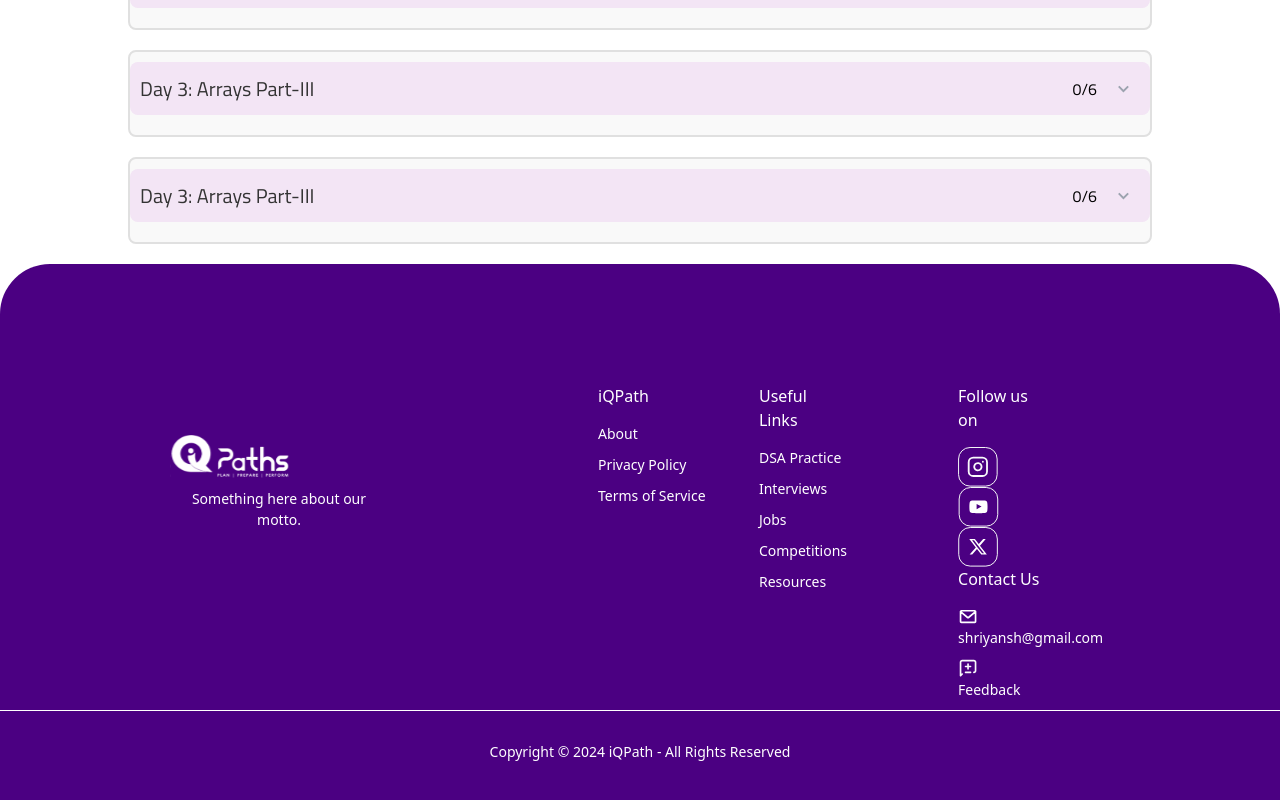
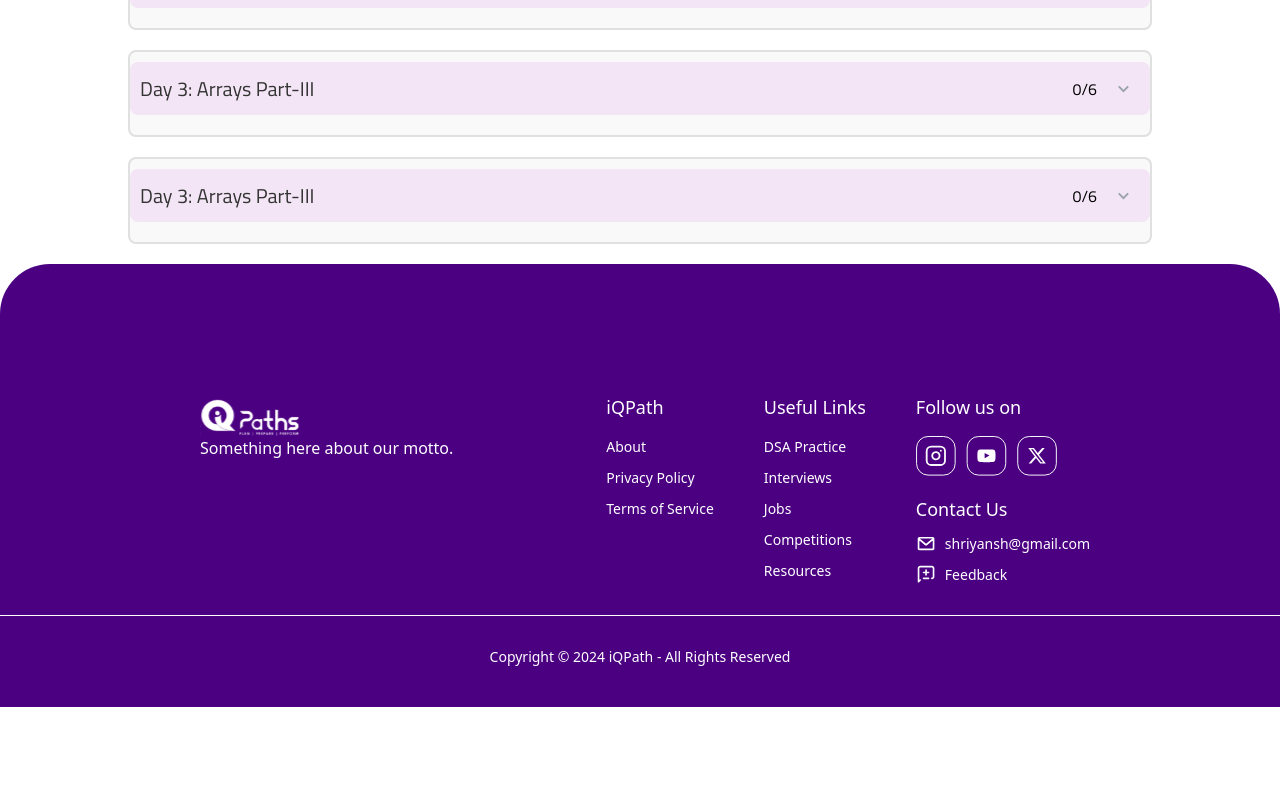
Before and after one commit to ITISH7/iqpathsquizFrontend, a React (Vite) app: page /contact-Us in a window 1280 px wide. Shown: the part 1596-2396 px from the top of the page. After the commit the page ends 2303 px from the top, so only its background shows below. Built offline with nearby package versions, Linux system fonts and the light colour scheme; a web font is replaced by a local one.

Commit message:
fix alignments of footer

```diff
--- a/src/componets/footer/Footer.jsx
+++ b/src/componets/footer/Footer.jsx
@@ -6,7 +6,7 @@ const Footer = () => {
     <footer className={styles.footer}>
       <div className={styles.footerContainer}>
         <div className={styles.footerLogo}>
-          <img src="src\assets\LogoIcon.svg" alt="iQPaths Logo" />
+          <img src="src/assets/LogoIcon.svg" alt="iQPaths Logo" />
           <p>Something here about our motto.</p>
         </div>
 
@@ -32,15 +32,23 @@ const Footer = () => {
           <div>
             <h4>Follow us on</h4>
             <div className={styles.socialIcons}>
-              <img src="src\assets\InstagramIcon.svg" alt="instagram" />
-              <img src="src\assets\YoutubeIcon.svg" alt="youtube" />
-              <img src="src\assets\TwitterIcon.svg" alt="twitter" />
+              <img src="src/assets/InstagramIcon.svg" alt="Instagram" />
+              <img src="src/assets/YoutubeIcon.svg" alt="YouTube" />
+              <img src="src/assets/TwitterIcon.svg" alt="Twitter" />
             </div>
             <h4>Contact Us</h4>
-            <ul>
-              <li> <img className={styles.img} src="src\assets\MailIcon.svg" /> <a className={styles.a} href="mailto:shriyansh@gmail.com">shriyansh@gmail.com</a></li>
-              <li> <img className={styles.img} src="src\assets\FeedbackIcon.svg" /> <a className={styles.a} href="/feedback">Feedback</a></li>
-            </ul>
+            <div className={styles.contactSec}>
+              <ul>
+                <li className={styles.inlineItem}>
+                  <img src="src/assets/MailIcon.svg" alt="Email" />
+                  <a href="mailto:shriyansh@gmail.com">shriyansh@gmail.com</a>
+                </li>
+                <li className={styles.inlineItem}>
+                  <img src="src/assets/FeedbackIcon.svg" alt="Feedback" />
+                  <a href="/feedback">Feedback</a>
+                </li>
+              </ul>
+            </div>
           </div>
         </div>
       </div>
--- a/src/componets/footer/Footer.module.css
+++ b/src/componets/footer/Footer.module.css
@@ -1,90 +1,91 @@
 .footer {
-    background-color: #4B0082; /* Dark purple background */
+  background-color: #4B0082;
   color: white;
-    padding: 20px 0;
-    padding-top: 120px;
-    width: 100%;
-    position: relative;
-    bottom: 0;
-    left: 0;
+  padding: 40px 0;
   border-radius: 50px 50px 0px 0px;
-    height: 550px;
 }
 
 .footerContainer {
   display: flex;
   justify-content: space-between;
   align-items: flex-start;
-    max-width: 100%;
-    margin: 0 auto;
-    padding: 0 20px;
+  flex-wrap: wrap;
+  padding-top: 90px;
+}
+
+.footerLogo {
+  display: block;
+  align-items: center;
+  justify-content: center;
+  margin-top: 5px;
+  margin-left: 200px;
 }
 
 .footerLogo img {
-    text-align: center;
-    margin-top: 50px;
-    margin-left: 150px;
-    width: 120px; /* Adjust the logo size as needed */
-  }
-
-  .footerLogo p {
-    margin-top: 10px;
-    margin-left: 150px;
-    text-align: center;
-    font-size: 14px;
-    margin-right: 210px;
+  width: 100px;
 }
 
 .footerLinks {
   display: flex;
+  justify-content: space-between;
+  flex-wrap: wrap;
+  padding-right: 190px;
   gap: 50px;
-    margin-right: 150px;
 }
 
 .footerLinks h4 {
   margin-bottom: 15px;
-    font-size: 16px;
-    margin-right: 60px;
+  font-style: bold;
+  font-weight: 500px;
+  font-size: 18px;
 }
 
 .footerLinks ul {
   list-style: none;
   padding: 0;
+  font-style: normal;
   font-size: 14px;
-    text-align: left;
+  font-weight: 2px;
 }
 
-  .footerLinks li {
+.footerLinks ul li {
   margin-bottom: 10px;
 }
 
-  .footerLinks a {
+.footerLinks ul li a {
+  color: white;
   text-decoration: none;
-    color: white;
 }
 
-  .footerLinks a:hover {
-    text-decoration: underline;
+.socialIcons img {
+  margin-right: 10px;
+  display: inline;
+  padding-bottom: 20px;
 }
 
-  .socialIcons a {
-    color: white;
-    margin-right: 15px;
-    font-size: 20px;
+.contactSec ul {
+  list-style: none;
+  padding: 0;
+  margin-top: -5px;
+}
+
+.inlineItem {
+  display: flex;
+  align-items: center;
+  margin-bottom: 10px;
+}
+
+.inlineItem img {
+  margin-right: 8px;
 }
 
 .footerBottom {
   text-align: center;
+  margin-top: 20px;
   border-top: 1px solid white;
-    padding-top: 30px;
-    margin-bottom: -30px;
-    padding-bottom: -20px;
+  padding-top: 10px;
   font-size: 14px;
-  }
-
-  .socialIcons .img .a{
   display: flex;
   justify-content: center;
-    align-items: self-start;
-    flex-direction: row;
+  padding-top: 30px;
 }
```
Lines whose indentation alone changed are shown as unchanged.
